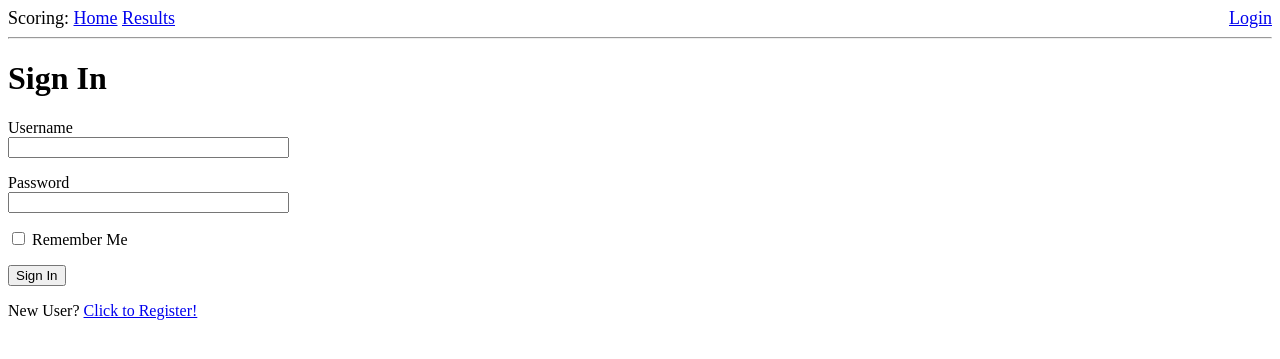
After one commit to knmueller/golf-scoring, a Flask app: page /login in a window 1280 px wide. The commit adds this page. Shown: the top 359 px of the page. Run offline with Flask 2, Linux system fonts and the light colour scheme; data comes from the database, SQL or seed files in the repository.

Commit message:
Add user login and registration

```diff
--- a/app/__init__.py
+++ b/app/__init__.py
@@ -1,13 +1,17 @@
 from flask import Flask
 from config import Config
+from flask_login import LoginManager
+from flask_migrate import Migrate
 from flask_sqlalchemy import SQLAlchemy
-from flask_migrate import Migrate
 
 app = Flask(__name__, static_url_path='/app/static')
 app.config.from_object(Config)
 
 db = SQLAlchemy(app)
 migrate = Migrate(app, db)
+
+login = LoginManager(app)
+login.login_view = 'login'
 
 from app import routes, models
 
--- a/app/forms.py
+++ b/app/forms.py
@@ -1,35 +1,50 @@
+from app.models import User
+
 from flask_wtf import FlaskForm
-from wtforms import StringField, IntegerField, SubmitField, FieldList, FormField, TextAreaField
-from wtforms.validators import DataRequired, Optional
+from wtforms import StringField, IntegerField, SubmitField, FieldList, FormField, PasswordField, BooleanField
+from wtforms.validators import DataRequired, Optional, ValidationError, EqualTo
 
 
-# class Hole(FlaskForm):
-#     holenum = IntegerField('number', default=5)
-#     number = TextAreaField()
-#     # number = IntegerField()
+class LoginForm(FlaskForm):
+    username = StringField('Username', validators=[DataRequired()])
+    password = PasswordField('Password', validators=[DataRequired()])
+    remember_me = BooleanField('Remember Me')
+    submit = SubmitField('Sign In')
+
+
+class RegistrationForm(FlaskForm):
+    username = StringField('Username', validators=[DataRequired()])
+    password = PasswordField('Password', validators=[DataRequired()])
+    password2 = PasswordField(
+        'Repeat Password', validators=[DataRequired(), EqualTo('password')])
+    submit = SubmitField('Register')
+
+    def validate_username(self, username):
+        user = User.query.filter_by(username=username.data).first()
+        if user is None:
+            raise ValidationError('Username does not exist.')
 
 
 class PlayerScoreForm(FlaskForm):
     player_name = StringField('name', render_kw={'readonly': True})
-    # holes = FieldList(FormField(Hole))
-    hole1 = IntegerField('1', validators=[Optional()])
-    hole2 = IntegerField('2', validators=[Optional()])
-    hole3 = IntegerField('3', validators=[Optional()])
-    hole4 = IntegerField('4', validators=[Optional()])
-    hole5 = IntegerField('5', validators=[Optional()])
-    hole6 = IntegerField('6', validators=[Optional()])
-    hole7 = IntegerField('7', validators=[Optional()])
-    hole8 = IntegerField('8', validators=[Optional()])
-    hole9 = IntegerField('9', validators=[Optional()])
-    hole10 = IntegerField('10', validators=[Optional()])
-    hole11 = IntegerField('11', validators=[Optional()])
-    hole12 = IntegerField('12', validators=[Optional()])
-    hole13 = IntegerField('13', validators=[Optional()])
-    hole14 = IntegerField('14', validators=[Optional()])
-    hole15 = IntegerField('15', validators=[Optional()])
-    hole16 = IntegerField('16', validators=[Optional()])
-    hole17 = IntegerField('17', validators=[Optional()])
-    hole18 = IntegerField('18', validators=[Optional()])
+    hole1 = IntegerField('1', validators=[Optional()], render_kw={'type': 'number'})
+    hole2 = IntegerField('2', validators=[Optional()], render_kw={'type': 'number'})
+    hole3 = IntegerField('3', validators=[Optional()], render_kw={'type': 'number'})
+    hole4 = IntegerField('4', validators=[Optional()], render_kw={'type': 'number'})
+    hole5 = IntegerField('5', validators=[Optional()], render_kw={'type': 'number'})
+    hole6 = IntegerField('6', validators=[Optional()], render_kw={'type': 'number'})
+    hole7 = IntegerField('7', validators=[Optional()], render_kw={'type': 'number'})
+    hole8 = IntegerField('8', validators=[Optional()], render_kw={'type': 'number'})
+    hole9 = IntegerField('9', validators=[Optional()], render_kw={'type': 'number'})
+    hole10 = IntegerField('10', validators=[Optional()], render_kw={'type': 'number'})
+    hole11 = IntegerField('11', validators=[Optional()], render_kw={'type': 'number'})
+    hole12 = IntegerField('12', validators=[Optional()], render_kw={'type': 'number'})
+    hole13 = IntegerField('13', validators=[Optional()], render_kw={'type': 'number'})
+    hole14 = IntegerField('14', validators=[Optional()], render_kw={'type': 'number'})
+    hole15 = IntegerField('15', validators=[Optional()], render_kw={'type': 'number'})
+    hole16 = IntegerField('16', validators=[Optional()], render_kw={'type': 'number'})
+    hole17 = IntegerField('17', validators=[Optional()], render_kw={'type': 'number'})
+    hole18 = IntegerField('18', validators=[Optional()], render_kw={'type': 'number'})
 
 
 class LeagueForm(FlaskForm):
--- a/app/routes.py
+++ b/app/routes.py
@@ -1,9 +1,11 @@
-from flask import render_template, request, send_file
+from flask import render_template, request, send_file, flash, url_for
+from flask_login import current_user, login_user, logout_user, login_required
+from werkzeug.urls import url_parse
 from werkzeug.utils import redirect
 
-from app import app
-from app.forms import LeagueForm, PlayerScoreForm
-from app.models import Player
+from app import app, db
+from app.forms import LeagueForm, LoginForm, PlayerScoreForm, RegistrationForm
+from app.models import Player, Team, User
 from app.scoring import save_players, create_scoring_tables
 
 
@@ -22,7 +24,52 @@ def add_hole(num, form, player):
     #     print()
 
 
+@app.route('/login', methods=['GET', 'POST'])
+def login():
+    if current_user.is_authenticated:
+        return redirect('/')
+    form = LoginForm()
+    if form.validate_on_submit():
+        user = User.query.filter_by(username=form.username.data).first()
+        if user is None or not user.check_password(form.password.data):
+            flash('Invalid username or password')
+            return redirect('/login')
+        login_user(user, remember=form.remember_me.data)
+        next_page = request.args.get('next')
+        if not next_page or url_parse(next_page).netloc != '':
+            next_page = '/'
+        return redirect(next_page)
+    return render_template('login.html', title='Sign In', form=form)
+
+
+@app.route('/logout')
+def logout():
+    logout_user()
+    return redirect('/')
+
+
+@app.route('/register', methods=['GET', 'POST'])
+def register():
+    if current_user.is_authenticated:
+        return redirect('/')
+    form = RegistrationForm()
+    if form.validate_on_submit():
+        # TODO if password already exists for user, fail out. implement reset password
+        user = User.query.filter_by(username=form.username.data).first()
+        if user is None:
+            flash('User not found to set password')
+            return redirect(url_for('register'))
+        user.set_password(form.password.data)
+        db.session.add(user)
+        db.session.commit()
+        flash('Your password has been set')
+        return redirect(url_for('login'))
+
+    return render_template('register.html', title='Register', form=form)
+
+
 @app.route('/', methods=['GET', 'POST'])
+@login_required
 def root():
     print("start /")
     league = LeagueForm()
@@ -34,8 +81,14 @@ def root():
 
     if request.method == 'GET':
         print("league player length = {}".format(len(league.players)))
-        players = Player.query.all()
+        if current_user.role == 'admin':
+            players = Player.query.all()
+        else:
+            this_player = Player.query.filter_by(user_id=current_user.id).first()
+            players = Player.query.filter_by(team_id=this_player.team_id)
+
         for player in players:
+            print('adding player to form {}'.format(player))
             form = PlayerScoreForm()
             form.player_name = str(player.name)
             for i in range(1, 19):
@@ -46,8 +99,8 @@ def root():
 
 
 @app.route("/scoring")
+@login_required
 def calc():
-    print("TODO display scoring")
     front_table, back_table, total_table, team_table = create_scoring_tables()
     return render_template('display_scores.html', front=front_table, back=back_table, total=total_table,
                            team=team_table)
--- a/app/scoring.py
+++ b/app/scoring.py
@@ -48,6 +48,8 @@ def create_player_tables(players):
         back_scores.append(PlayerScore(display_name, player.back_score, player.back_net_score))
         total_scores.append(PlayerScore(display_name, player.total_score, player.total_net_score))
 
+    # TODO BUGBUG here where sorted crashes after a clean, initialized DB if going straight to Results screen
+    #      without hitting Submit once on entering scores.
     front_scores = sorted(front_scores, key=lambda score: score.net_score)
     back_scores = sorted(back_scores, key=lambda score: score.net_score)
     total_scores = sorted(total_scores, key=lambda score: score.net_score)
--- a/app/static/styles.css
+++ b/app/static/styles.css
@@ -1,3 +1,30 @@
+div#loading {
+    width: 35px;
+    height: 35px;
+    display: none;
+    background: url(/static/loadingimage.gif) no-repeat;
+    cursor: wait;
+}
+
+table input {
+    width:100%;
+    table-layout:auto
+}
+
+td {
+    padding: 0 5px 0 0;
+    margin: 0 5px 0 0;
+    border-right: 2px solid
+}
+
+table td.shrink {
+    white-space:nowrap
+}
+
+table td.extend {
+    min-width:150px
+}
+
 .scoring_table {
     border-spacing: 0;
     margin: 1rem;
--- a/app/templates/base.html
+++ b/app/templates/base.html
@@ -3,39 +3,23 @@
     <head>
       <title>MotoCana Finals</title>
         <link rel="stylesheet" href="/app/static/styles.css" />
-
-        <style>
-            div#loading {
-                width: 35px;
-                height: 35px;
-                display: none;
-                background: url(/static/loadingimage.gif) no-repeat;
-                cursor: wait;
-            }
-
-            table input {
-                width:100%;
-                table-layout:auto
-            }
-            td {
-                padding: 0 5px 0 0;
-                margin: 0 5px 0 0;
-                border-right: 2px solid
-            }
-            table td.shrink {
-                white-space:nowrap
-            }
-
-        </style>
     </head>
     <body onload="runOnLoad()">
-        <div>Scoring: <a href="/">Home</a> <a href="/scoring">Results</a></div>
+        <div style="font-size: large;">Scoring:
+            <a href="/">Home</a>
+            <a href="/scoring">Results</a>
+            {% if current_user.is_anonymous %}
+                <a href="/login" style="float: right;">Login</a>
+            {% else %}
+                <a href="/logout" style="float: right;">Logout</a>
+            {% endif %}
+        </div>
         <hr>
         {% with messages = get_flashed_messages() %}
         {% if messages %}
         <ul>
             {% for message in messages %}
-            <li>{{ message }}</li>
+            <li style="color: red;">{{ message }}</li>
             {% endfor %}
         </ul>
         {% endif %}
--- /dev/null
+++ b/app/templates/login.html
@@ -0,0 +1,19 @@
+{% extends "base.html" %}
+
+{% block content %}
+    <h1>Sign In</h1>
+    <form action="" method="post" novalidate>
+        {{ form.hidden_tag() }}
+        <p>
+            {{ form.username.label }}<br>
+            {{ form.username(size=32) }}
+        </p>
+        <p>
+            {{ form.password.label }}<br>
+            {{ form.password(size=32) }}
+        </p>
+        <p>{{ form.remember_me() }} {{ form.remember_me.label }}</p>
+        <p>{{ form.submit() }}</p>
+        <p>New User? <a href="{{ url_for('register') }}">Click to Register!</a></p>
+    </form>
+{% endblock %}
```
Also changed, not shown: app/models.py (+50 -6 lines), app/templates/register.html (added, +30 -0 lines), initial_data.py (+20 -20 lines), README.md, 1 other file.
